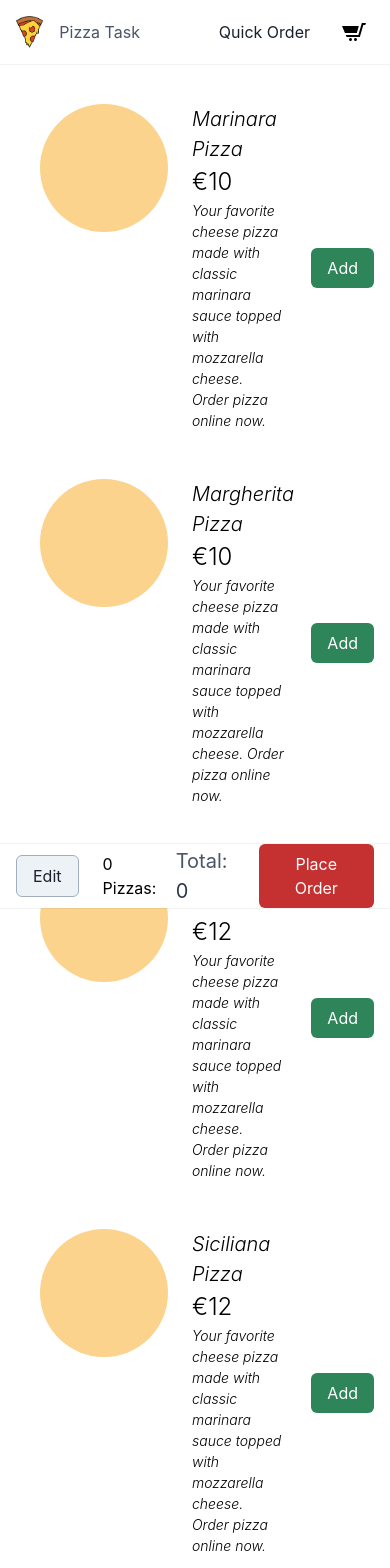
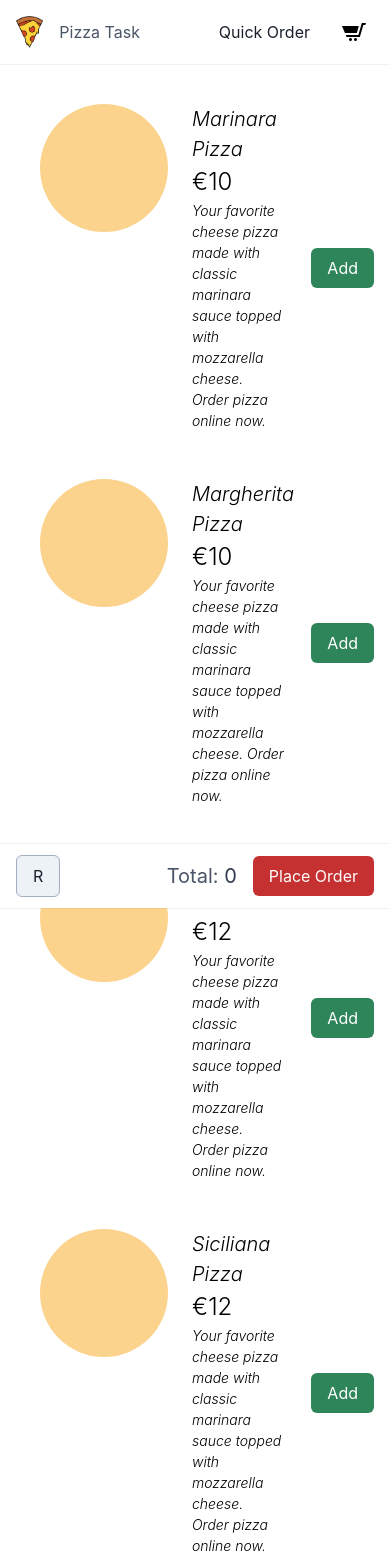
Before and after one commit to josead/the-pizza-task-fe, a React app: page / in a window 390 px wide. Shown: the top 1568 px of the page. Built offline with nearby package versions, Linux system fonts and the light colour scheme.

Commit message:
Adding cart count and remove one pizza

```diff
--- a/src/App.js
+++ b/src/App.js
@@ -3,7 +3,7 @@ import "./App.css";
 
 import { Nav } from "./Shared/Nav.component";
 import { OrderDetail } from "./Shared/OrderDetail.component";
-import { PizzaCartProvider } from "./Cart.context";
+import { PizzaCartProvider } from "./Shared/Cart.context";
 import { MenuPage } from "./Menu/MenuPage.component";
 
 // import { menuService } from "./Menu/Menu.service";
@@ -14,7 +14,7 @@ function App() {
     <PizzaCartProvider>
       <Nav />
       <OrderDetail />
-      <div className="pt-16 md:pt-32 max-w-screen-xl m-auto">
+      <div className="pt-16 md:pt-24 max-w-screen-xl m-auto">
         <div className="p-4">
           <MenuPage menuService={menuService} />
         </div>
--- a/src/Menu/Menu.component.js
+++ b/src/Menu/Menu.component.js
@@ -1,11 +1,18 @@
 import React from "react";
 import { Pizza } from "./Pizza/Pizza.component";
+import { usePizzaCartProviderState } from "../Shared/Cart.context";
 
 export const Menu = ({ pizzas }) => {
+  const cartState = usePizzaCartProviderState();
+
   return (
     <div className="pb-16">
       {pizzas.map((p) => (
-        <Pizza pizza={p} key={p.id} />
+        <Pizza
+          pizza={p}
+          key={p.id}
+          countCart={cartState[p.id] && cartState[p.id].count}
+        />
       ))}
     </div>
   );
--- a/src/Menu/Pizza/Pizza.component.js
+++ b/src/Menu/Pizza/Pizza.component.js
@@ -2,9 +2,9 @@ import React from "react";
 
 import { Button } from "../../Shared/Button.component";
 import { Price } from "../../Shared/Price.component";
-import { usePizzaCartProviderDispatch } from "../../Cart.context";
+import { usePizzaCartProviderDispatch } from "../../Shared/Cart.context";
 
-export const Pizza = ({ pizza }) => {
+export const Pizza = ({ pizza, countCart }) => {
   const dispatch = usePizzaCartProviderDispatch();
 
   if (!pizza) throw Error("Pizza needs pizza prop.");
@@ -22,10 +22,25 @@ export const Pizza = ({ pizza }) => {
       </div>
       <div className="flex-1 flex items-center">
         <div className="flex-grow"></div>
-        <div className="flex">
+        <div className={`${countCart >= 1 ? "block" : "hidden"}`}>
+          <Button
+            onClick={dispatch.bind(null, {
+              type: "removeOnePizza",
+              payload: pizza,
+            })}
+            title={`Remove 1 ${pizza.name}`}
+          >
+            -
+          </Button>
+          <div className="whitespace-no-wrap p-2 px-4 rounded-md inline">
+            {countCart}
+          </div>
+        </div>
+        <div className="">
           <div className="cursor-pointer">
             <Button
               green
+              title={`Add 1 ${pizza.name}, price ${pizza.price.value}`}
               onClick={dispatch.bind(null, {
                 type: "addToCart",
                 payload: pizza,
--- a/src/Shared/Button.component.js
+++ b/src/Shared/Button.component.js
@@ -1,4 +1,6 @@
 import React from "react";
+
+const commonClasses = "whitespace-no-wrap p-2 px-4 rounded-md ";
 
 export const Button = ({
   children,
@@ -12,15 +14,12 @@ export const Button = ({
     return (
       <button
         {...rest}
-        className="
-        p-2
-        px-4
-        rounded-md
+        className={`${commonClasses}
         bg-green-700
         text-white
         hover:bg-green-500
         hover:border-green-300
-        transition-colors duration-100 ease-out"
+        transition-colors duration-100 ease-out`}
       >
         {children}
       </button>
@@ -31,15 +30,12 @@ export const Button = ({
     return (
       <button
         {...rest}
-        className="
-        p-2
-        px-4
-        rounded-md
+        className={`${commonClasses}
         bg-red-700
         text-white
         hover:bg-red-500
         hover:border-red-300
-        transition-colors duration-100 ease-out"
+        transition-colors duration-100 ease-out`}
       >
         {children}
       </button>
@@ -49,7 +45,7 @@ export const Button = ({
   return (
     <button
       {...rest}
-      className={`p-2 px-4 rounded-md ${
+      className={`${commonClasses} ${
         noBorder ? "" : "border border-gray-500"
       } ${noColor ? "" : "bg-gray-200"}
         active:bg-gray-600
--- a/src/Cart.context.js
+++ b/src/Shared/Cart.context.js
@@ -25,10 +25,10 @@ const PizzaCartProvider = ({ children }) => {
         return state;
       case "removeOnePizza":
         pizzaID = action.payload && action.payload.id;
+        if (!state[pizzaID]) return state;
         // If remove last pizza, remove it from cart
         if (state[pizzaID] && state[pizzaID].count - 1 === 0) {
           delete state[pizzaID];
-          state[pizzaID] = null;
           return state;
         }
         state[pizzaID] = state[pizzaID]
--- a/src/Shared/Nav.component.js
+++ b/src/Shared/Nav.component.js
@@ -1,10 +1,24 @@
-import React from "react";
+import React, { useEffect, useState } from "react";
 
 import logo from "../assets/logo.png";
 import cart from "../assets/cart.svg";
 import { Button } from "./Button.component";
 
+import { usePizzaCartProviderState } from "./Cart.context";
+
 export const Nav = () => {
+  const cartState = usePizzaCartProviderState();
+
+  const [itemsInCart, setItemsInCart] = useState(0);
+
+  useEffect(() => {
+    let count = 0;
+    Object.keys(cartState).map((pizzaID) => {
+      count += cartState[pizzaID].count;
+    });
+    setItemsInCart(count);
+  });
+
   return (
     <div className="z-10 bg-white w-full h-16 shadow-xs fixed">
       <div className="flex text-gray-700 w-full h-full max-w-screen-xl m-auto">
@@ -24,6 +38,13 @@ export const Nav = () => {
           <div className="mr-2 sm:mx-4">
             <a href="#cart" title="Your Cart is empty">
               <Button noColor noBorder>
+                <span
+                  className={`${
+                    !itemsInCart ? "hidden" : ""
+                  } leading-3 absolute p-1 bg-red-700 text-white text-sm rounded-md h-5`}
+                >
+                  {itemsInCart}
+                </span>
                 <img src={cart} alt="Cart Icon" />
               </Button>
             </a>
--- a/src/Shared/OrderDetail.component.js
+++ b/src/Shared/OrderDetail.component.js
@@ -1,64 +1,77 @@
 import React, { useEffect, useState } from "react";
+
 import { Button } from "./Button.component";
-import { usePizzaCartProviderState } from "../Cart.context";
+import {
+  usePizzaCartProviderState,
+  usePizzaCartProviderDispatch,
+} from "./Cart.context";
 import { Price } from "./Price.component";
 
 const PizzaDetail = ({ name, count }) => {
   if (!count) return "";
   return (
     <span className="md:text-sm text-xs">
-      {count >= 1 ? count : ""}x <span className="pr-2">{name}</span>
+      {count >= 1 ? count : ""} <span className="pr-2">{name}</span>
     </span>
   );
 };
 
 export const OrderDetail = () => {
   const cartState = usePizzaCartProviderState();
-
-  const [cartPizzasCount, setCartPizzasCount] = useState(0);
-  const [cartTotalPrice, setCartTotalprice] = useState(0);
+  const dispatch = usePizzaCartProviderDispatch();
+  const [cartTotalPrice, setCartTotalprice] = useState({ value: 0 });
 
   useEffect(() => {
-    let count = 0;
     let totalPrice = 0;
     let currency;
 
     Object.keys(cartState).map((pizzaID) => {
-      count += cartState[pizzaID].count;
       totalPrice += cartState[pizzaID].count * cartState[pizzaID].price.value;
       currency = currency || cartState[pizzaID].price.currency;
+      return true;
     });
 
-    setCartPizzasCount(count);
     setCartTotalprice({ value: totalPrice, currency });
   }, [cartState]);
 
   return (
+    <div className="h-16 w-full fixed bottom-0 md:top-0">
       <div
-      className={`bg-white fixed flex transform bottom-0
+        className={`bg-white flex flex-col transform
       ${
-        cartPizzasCount
+        cartTotalPrice.value > 0
           ? "translate-y-0 md:translate-y-16"
           : "translate-y-16 md:translate-y-0"
-      } md:top-0 w-full h-16 shadow-xs`}
+      } w-full min-h-full shadow-xs transition-all ease-in-out duration-150`}
       >
-      <div className="m-auto w-full max-w-screen-xl flex items-center ">
-        <div className="hidden md:block px-4 text-gray-700">
-          <Button>Edit Order</Button>
+        <div className="m-auto w-full max-w-screen-xl flex items-center">
+          <div className="flex-grow pl-4">
+            <Button
+              title="Remove All"
+              onClick={() => {
+                dispatch({
+                  type: "resetCart",
+                });
+              }}
+            >
+              <span className="hidden sm:block">Remove All</span>
+              <span className="block sm:hidden">R</span>
+            </Button>
           </div>
-        <div className="md:hidden px-4 text-gray-700">
-          <Button>Edit</Button>
-        </div>
-        <span className="mx-2">{cartPizzasCount} Pizzas:</span>
-        <div className="hidden sm:block sm:w-1/3 md:w-1/3 lg:w-1/2 md:flex text-gray-700">
-          <div className="truncate">
-            {Object.keys(cartState).map((p) => {
-              return <PizzaDetail {...cartState[p]} key={p.id} />;
+          <div className="block w-1/3 sm:w-1/3 md:w-1/3 lg:w-1/2 text-center text-gray-700">
+            <div className="truncate mx-4">
+              {Object.keys(cartState).map((p, i) => {
+                return (
+                  <span>
+                    {i >= 1 ? ", " : ""}
+                    <PizzaDetail {...cartState[p]} key={p.id} />
+                  </span>
+                );
               })}
             </div>
           </div>
           <div className="flex-grow"></div>
-        <div className="pr-4 text-xl text-gray-700">
+          <div className="pr-4 text-xl text-gray-700 whitespace-no-wrap">
             Total:{" "}
             <span className="text-gray-800">
               <Price {...cartTotalPrice} />
@@ -71,5 +84,6 @@ export const OrderDetail = () => {
           </div>
         </div>
       </div>
+    </div>
   );
 };
--- /dev/null
+++ b/src/Shared/OutsideClick.hook.js
@@ -0,0 +1,25 @@
+import React, { useRef, useEffect } from "react";
+
+function useOutsideClick(ref, callback) {
+  // Alert if clicked on outside of element
+  function handleClickOutside(event) {
+    if (ref.current && !ref.current.contains(event.target)) {
+      callback();
+    }
+  }
+
+  useEffect(() => {
+    document.addEventListener("mousedown", handleClickOutside);
+    return () => {
+      document.removeEventListener("mousedown", handleClickOutside);
+    };
+  });
+}
+
+// Component that alerts if you click outside of it
+export default function OutsideClick(props) {
+  const wrapperRef = useRef(null);
+  useOutsideClick(wrapperRef, props.do);
+
+  return <div ref={wrapperRef}>{props.children}</div>;
+}
```
Also changed, not shown: 1 other file (tests, documents, lock files or other folders). Lines whose indentation alone changed are shown as unchanged.
